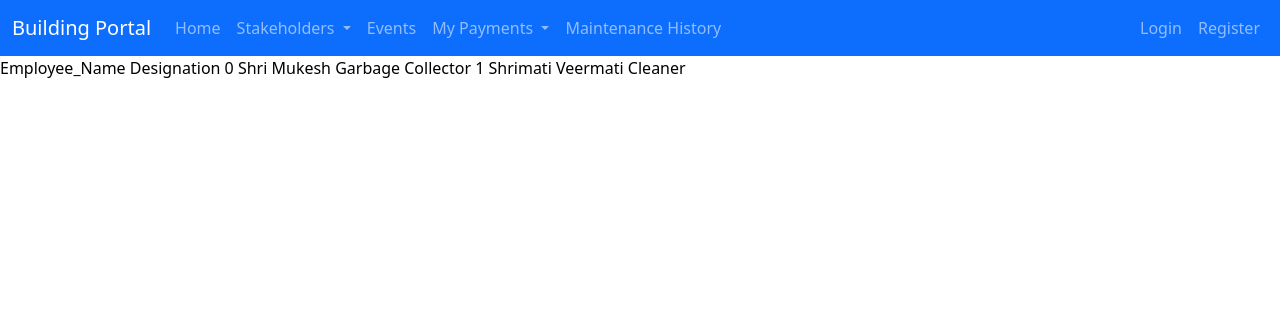
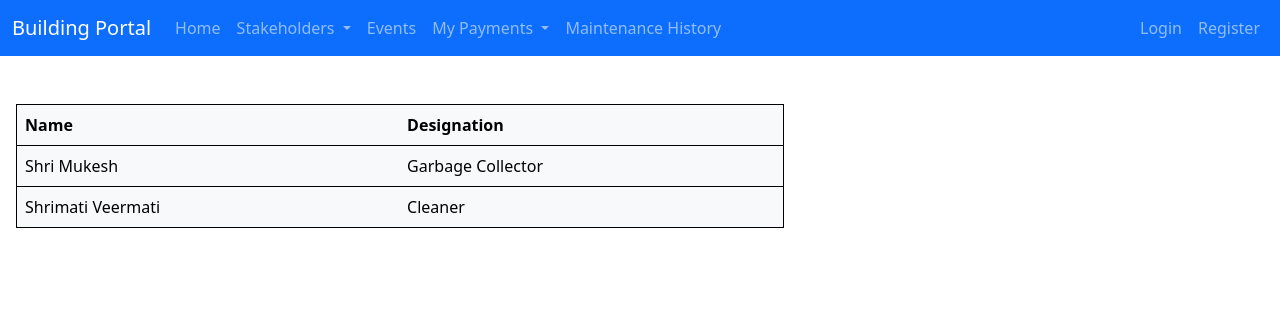
Before and after one commit to Pratik-Sanghavi/Building-Portal, a Flask app: page /employees in a window 1280 px wide. Shown: the top 316 px of the page. Run offline with Flask 2, Linux system fonts and the light colour scheme; some libraries are stand-ins or nearby versions.

Commit message:
Subject: Further Changes in Employee Page and styling of employee table
Problem:
Employee table was not correctly rendered

Solution:
* Employee table fields updated
* CSS Property changes

Note:
Same as earlier

```diff
--- a/building_portal/static/css/style.css
+++ b/building_portal/static/css/style.css
@@ -66,3 +66,11 @@ body{
     border-color: #000000;
     border-width: 1px;
 }
+
+.employee-table{
+    display: flex;
+    justify-content: center;
+    margin-top: 1rem;
+    padding: 1rem;
+    width: 50rem;
+}
--- a/building_portal/templates/employees.html
+++ b/building_portal/templates/employees.html
@@ -4,6 +4,23 @@
 {% endblock %}
 {% block content %}
     <div class="employee-table">
-        {{employee_table|safe}}
+        <table class="table table-hover table-light">
+            <thead>
+                <tr>
+                    <!-- Your Columns HERE -->
+                    <th scope="col">Name</th>
+                    <th scope="col">Designation</th>
+                </tr>
+            </thead>
+            <tbody>
+                <!-- Your rows inside the table HERE: -->
+                {% for _,employee in employee_table.iterrows() %}
+                    <tr>
+                        <td>{{ employee['Employee_Name'] }}</td>
+                        <td>{{ employee['Designation'] }}</td>
+                    </tr>
+                {% endfor %}
+            </tbody>
+        </table>
     </div>
 {% endblock %}
```
